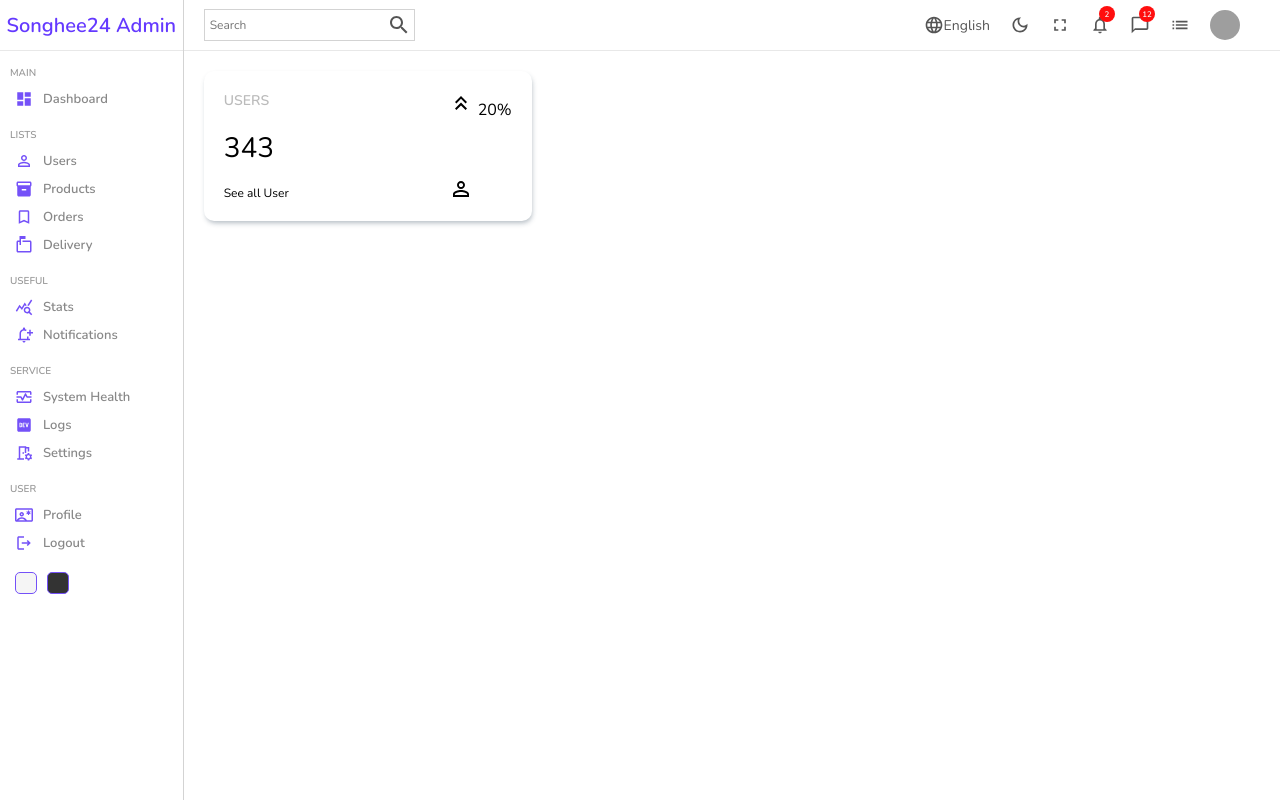
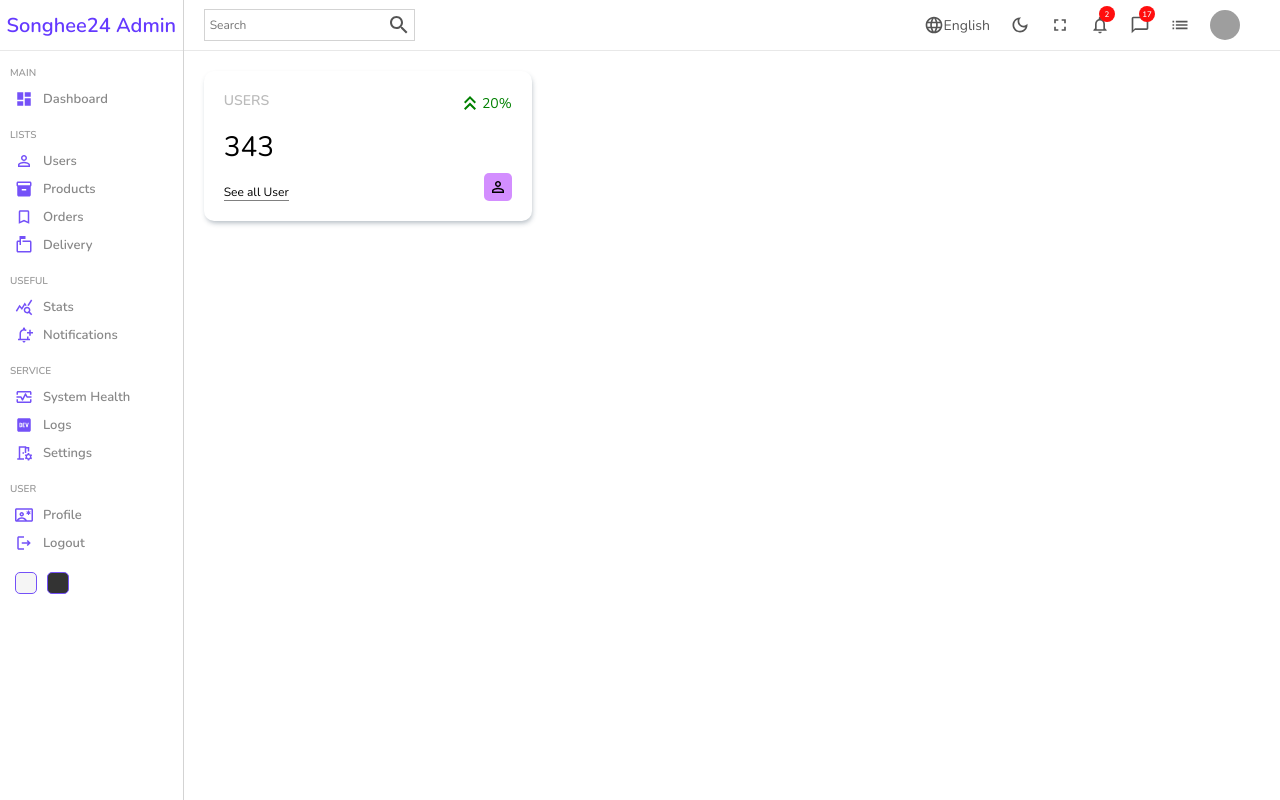
Before and after one commit to songhee24/admin-dashboard, a React (Create React App) app: page / in a window 1280 px wide. Built offline with nearby package versions, Linux system fonts and the light colour scheme; grey boxes are pictures that could not be loaded.

Commit message:
card layout done

```diff
--- a/src/components/widget/index.jsx
+++ b/src/components/widget/index.jsx
@@ -13,7 +13,7 @@ const Widget = ({ title, countInfo, link, percentage }) => {
                 <span className="link">{link}</span>
             </div>
             <div className="right">
-                <div className="percentage">
+                <div className="percentage positive">
                     <KeyboardDoubleArrowUpOutlinedIcon /> {percentage}
                 </div>
                 <PersonOutlineOutlinedIcon className="icon" />
--- a/src/components/widget/widget.scss
+++ b/src/components/widget/widget.scss
@@ -4,7 +4,7 @@
   height: 110px;
   justify-content: space-between;
   padding: 20px;
-  -webkit-box-shadow: 1px 3px 5px -1px rgba(34, 60, 80, 0.34);
+  -webkit-box-shadow: 1px 3px 5px -1px rgb(0, 0, 0);
   -moz-box-shadow: 1px 3px 5px -1px rgba(34, 60, 80, 0.34);
   box-shadow: 1px 3px 5px -1px rgba(34, 60, 80, 0.34);
   border-radius: 10px;
@@ -27,7 +27,30 @@
 
     .link {
       font-size: 12px;
-      border-bottom: 1px;
+      border-bottom: 1px solid gray;
+    }
+
+    .percentage {
+      display: flex;
+      align-items: center;
+      font-size: 14px;
+
+      &.positive {
+        color: green;
+      }
+
+      &.negative {
+        color: red;
+      }
+
+    }
+
+    .icon {
+      font-size: 18px;
+      padding: 5px;
+      background-color: #d38eff;
+      border-radius: 5px;
+      align-self: flex-end;
     }
 
   }
--- a/src/utils/constants/general.js
+++ b/src/utils/constants/general.js
@@ -34,7 +34,7 @@ export const NAVBAR_ITEMS = [
         icon: NotificationsNoneOutlinedIcon,
     },
     {
-        messageCount: 12,
+        messageCount: 17,
         icon: ChatBubbleOutlineOutlinedIcon,
     },
     {
```
